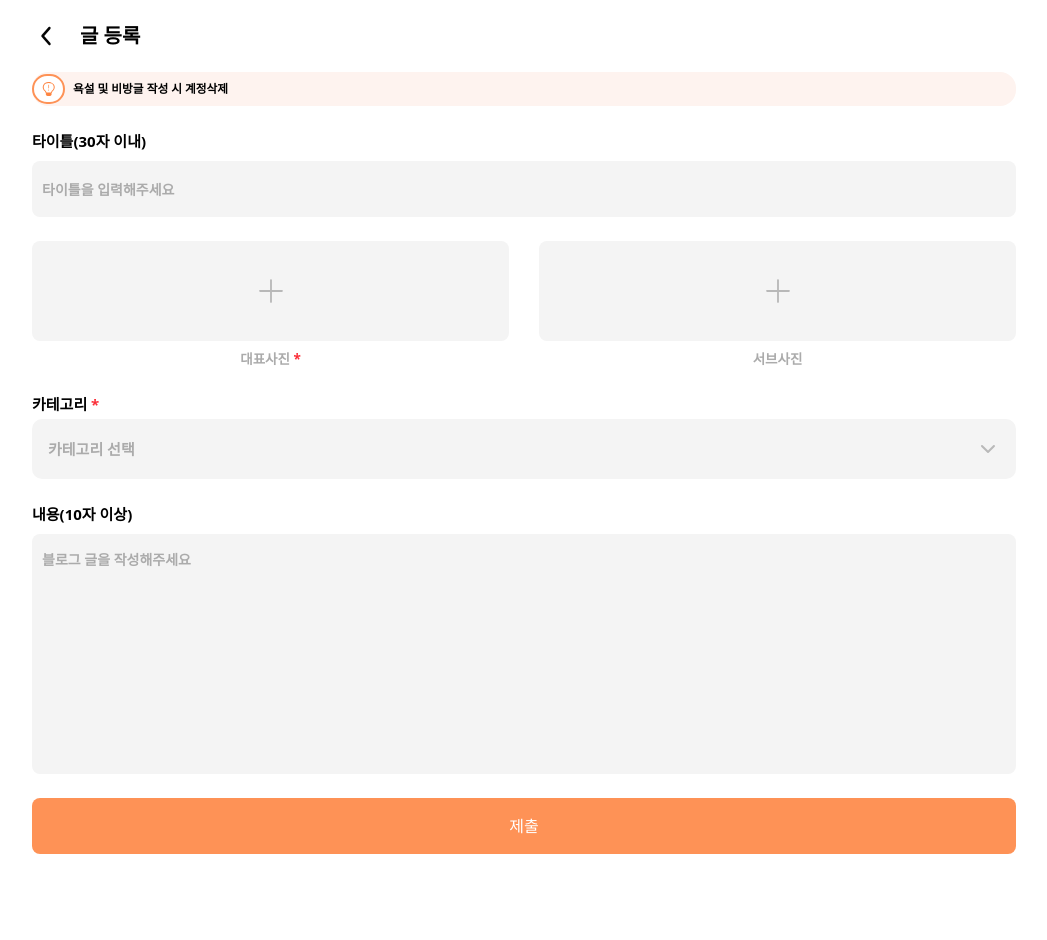
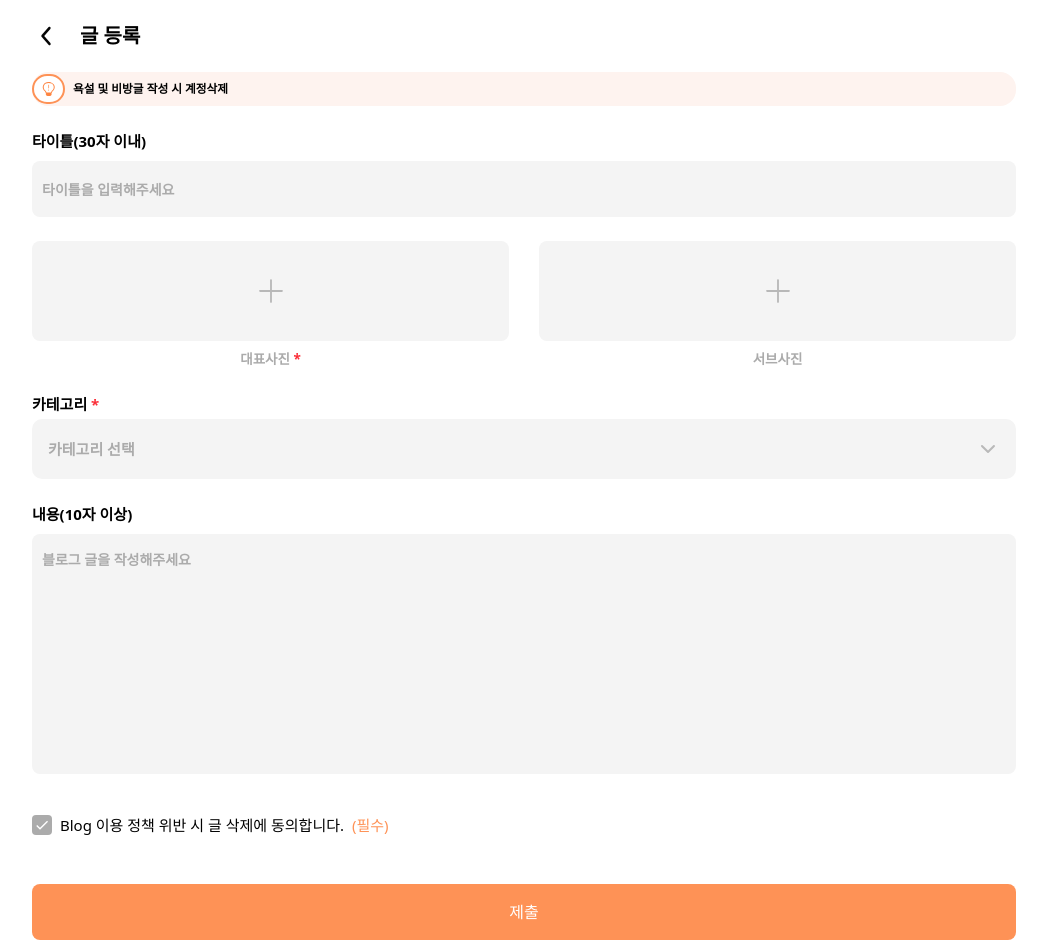
Before and after one commit to 0dytpq0/L-league-FE-Interview, a Next.js app: page /create in a window 1280 px wide. Shown: the whole page, without its empty margins (116-1163 px from the left). Before the commit the page ends 854 px from the top, so only its background shows below. Built offline with nearby package versions, Linux system fonts and the light colour scheme.

Commit message:
design : 이용 정책 체크박스 UI 구현

```diff
--- a/src/app/(afterLogin)/create/page.tsx
+++ b/src/app/(afterLogin)/create/page.tsx
@@ -7,12 +7,14 @@ import Header from "@/app/_component/Header";
 import { NOTICE_MESSAGE } from "@/constants/message";
 import { useState } from "react";
 import TextArea from "@/app/_component/TextArea";
+import Checkbox from "@/app/_component/Checkbox";
 import SelectBox from "../_component/SelectBox";
 
 export default function Create() {
   const [mainImage, setMainImage] = useState<File | null>(null);
   const [subImage, setSubImage] = useState<File | null>(null);
   const [selectedCategory, setSelectedCategory] = useState<string>("");
+  const [isAgreed, setIsAgreed] = useState<boolean>(false);
   const categories = ["일상생활", "맛집소개", "제품후기", "IT정보"];
 
   const handleMainImageChange = (file: File | null) => {
@@ -27,6 +29,10 @@ export default function Create() {
     setSelectedCategory(category);
   };
 
+  const handleAgreementChange = (checked: boolean) => {
+    setIsAgreed(checked);
+  };
+
   const handleSubmit = () => {
     if (!mainImage) {
       alert("대표사진을 선택해주세요.");
@@ -35,6 +41,11 @@ export default function Create() {
 
     if (!selectedCategory) {
       alert("카테고리를 선택해주세요.");
+      return;
+    }
+
+    if (!isAgreed) {
+      alert("Blog 이용 정책 동의가 필요합니다.");
       return;
     }
 
@@ -86,11 +97,16 @@ export default function Create() {
           placeholder="블로그 글을 작성해주세요"
           labelClassName="text-black"
         />
-
+        <Checkbox
+          label="Blog 이용 정책 위반 시 글 삭제에 동의합니다."
+          required
+          onChange={handleAgreementChange}
+          className="mt-4 mb-6"
+        />
         <button
           type="button"
           onClick={handleSubmit}
-          // disabled={!mainImage || !selectedCategory}
+          // disabled={!mainImage || !selectedCategory || !isAgreed}
           className="py-4 px-4 bg-brand text-white rounded-lg hover:brightness-95 disabled:bg-gray-300 disabled:cursor-not-allowed transition-colors"
         >
           제출
--- a/src/app/(beforeLogin)/_component/Notice.tsx
+++ b/src/app/(beforeLogin)/_component/Notice.tsx
@@ -25,7 +25,7 @@ export default function Notice({
   return (
     <div
       className={cn(
-        "flex bg-[#FEF3EF] gap-2 items-center rounded-2xl py-[2px] mx-[18px]",
+        "flex bg-[#FEF3EF] gap-2 items-center rounded-2xl py-[2px] mx-5",
         containerClassName
       )}
     >
--- a/src/app/(beforeLogin)/page.tsx
+++ b/src/app/(beforeLogin)/page.tsx
@@ -21,7 +21,7 @@ export default function Main() {
       <Notice message={NOTICE_MESSAGE.main} label="공지" />
 
       {/* 조회수 TOP 10 */}
-      <div className="flex items-center gap-1 py-[10px] mx-4">
+      <div className="flex items-center gap-1 py-[10px] mx-3">
         <ImageWrapper
           src={"/icon_rank.svg"}
           alt="rank"
@@ -37,7 +37,7 @@ export default function Main() {
         />
       </div>
       {/* 조회수 슬라이드 */}
-      <div className="w-full mx-[14px]">
+      <div className="w-full  mx-3">
         <SliderWrapper>
           {Array.from({ length: 10 }).map((_, index) => (
             <SwiperSlide key={index}>
@@ -65,8 +65,8 @@ export default function Main() {
       </div>
 
       {/* 블로그 글 목록 */}
-      <div className="relative pb-16">
-        <div className="w-full mt-[38px] mx-3 flex flex-col gap-[26px]">
+      <div className="relative pb-16 mx-3">
+        <div className="w-full mt-[38px] flex flex-col gap-[26px]">
           <div className="flex gap-4">
             <div className="bg-blue-500 w-[120px] h-[120px] rounded-lg">
               img
--- /dev/null
+++ b/src/app/_component/Checkbox.tsx
@@ -0,0 +1,59 @@
+"use client";
+
+import { cn } from "@/utils/cn";
+import ImageWrapper from "./ImageWrapper";
+import { useState } from "react";
+
+interface CheckboxProps {
+  id?: string;
+  label: string;
+  required?: boolean;
+  onChange?: (checked: boolean) => void;
+  className?: string;
+  labelClassName?: string;
+  initialChecked?: boolean;
+}
+
+export default function Checkbox({
+  id,
+  label,
+  required = false,
+  onChange,
+  className = "",
+  labelClassName = "",
+  initialChecked = false,
+}: CheckboxProps) {
+  const [isChecked, setIsChecked] = useState(initialChecked);
+
+  const handleChange = () => {
+    const newCheckedState = !isChecked;
+    setIsChecked(newCheckedState);
+    onChange?.(newCheckedState);
+  };
+
+  return (
+    <div className={cn("flex items-center gap-2", className)}>
+      <div
+        className={cn(
+          "w-5 h-5 rounded flex items-center justify-center cursor-pointer",
+          isChecked ? "bg-white border border-brand" : "bg-gray"
+        )}
+        onClick={handleChange}
+      >
+        <ImageWrapper
+          src={isChecked ? "/icon_check.svg" : "/icon_check_white.svg"}
+          alt="체크"
+          containerClassName="w-4 h-4"
+          objectFit="contain"
+        />
+      </div>
+      <label
+        htmlFor={id}
+        className={cn("text-[15px] cursor-pointer", labelClassName)}
+        onClick={handleChange}
+      >
+        {label} {required && <span className="text-brand ml-1">(필수)</span>}
+      </label>
+    </div>
+  );
+}
--- a/tailwind.config.js
+++ /dev/null
@@ -1,21 +0,0 @@
-/** @type {import('tailwindcss').Config} */
-module.exports = {
-  content: [
-    "./src/pages/**/*.{js,ts,jsx,tsx,mdx}",
-    "./src/components/**/*.{js,ts,jsx,tsx,mdx}",
-    "./src/app/**/*.{js,ts,jsx,tsx,mdx}",
-  ],
-  theme: {
-    extend: {
-      colors: {
-        input: "#F7F7F7",
-        gray: "#B8B8B8",
-      },
-      backgroundColor: {
-        input: "#F7F7F7",
-      },
-    },
-  },
-  // eslint-disable-next-line @typescript-eslint/no-require-imports
-  plugins: [require("tailwindcss-scrollbar")],
-};
```
Also changed, not shown: public/icon_check.svg (added), public/icon_check_white.svg (added).
